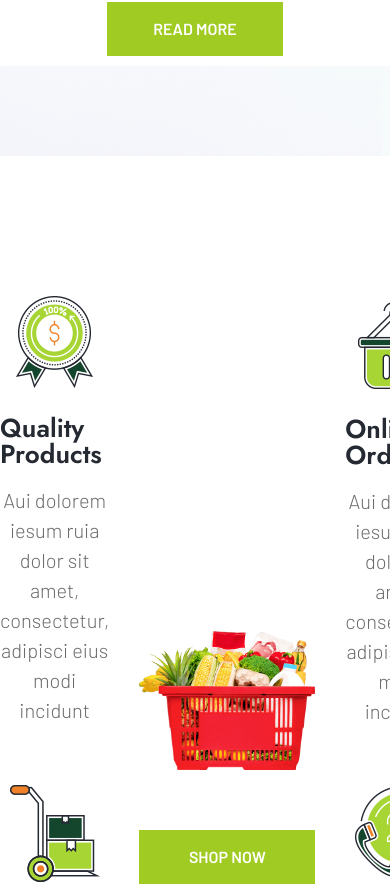
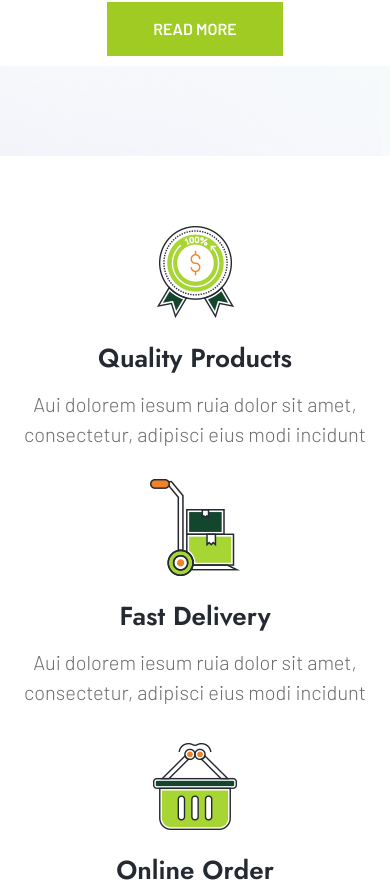
Before and after one commit to ilya-ozerov/groxi, a React (Create React App) app: page /home in a window 390 px wide. Shown: the part 6611-7497 px from the top of the page. Built offline with nearby package versions, Linux system fonts and the light colour scheme.

Commit message:
Added <OurFeatures> adaptive styles

```diff
--- a/src/сomponents/common/OurFeatures/OurFeatures.scss
+++ b/src/сomponents/common/OurFeatures/OurFeatures.scss
@@ -1,5 +1,9 @@
 .our-features {
     padding: 140px 0px;
+
+    @media (max-width: 1125px) {
+        padding: 70px 0px;
+    }
 
     &__body {
         display: grid;
@@ -7,12 +11,39 @@
         align-items: center;
         justify-items: center;
         gap: 30px;
+
+        @media (max-width: 1125px) {
+            grid-template-columns: 1fr;
+            grid-template-rows: 1fr 1fr 100px;
+        }
     }
 
     &__column {
         display: grid;
         justify-items: center;
         gap: 60px;
+
+        @media (max-width: 1125px) {
+            display: flex;
+            flex-direction: column;
+            gap: 30px;
+
+            &:nth-child(1) {
+                order: 1;
+            }
+
+            &:nth-child(2) {
+                display: block;
+                order: 3;
+                img {
+                    display: none;
+                }
+            }
+
+            &:nth-child(3) {
+                order: 2;
+            }
+        }
     }
 
     &__item {
```
